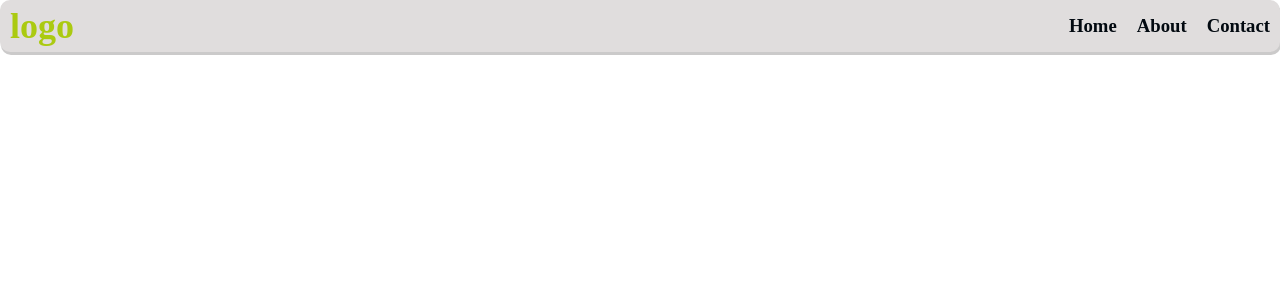
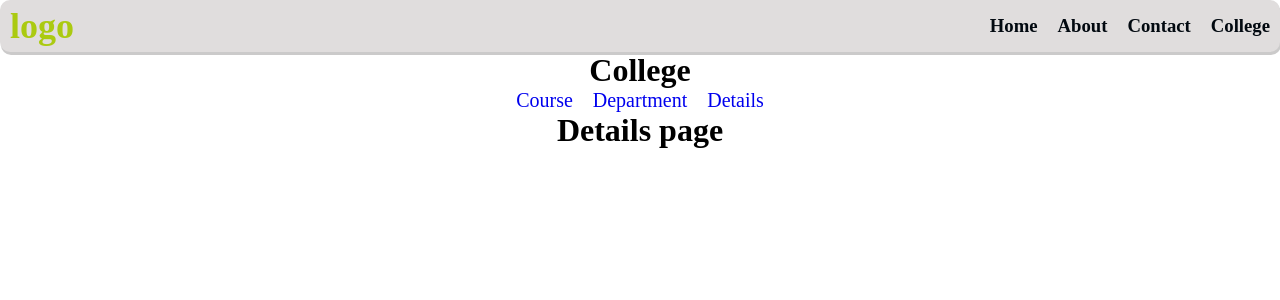
Before and after one commit to Zulqarnain-AI/React_Advance, a React (Vite) app: page /college/details in a window 1280 px wide. Shown: the top 300 px of the page. Built offline with nearby package versions, Linux system fonts and the light colour scheme.

Commit message:
added nasted navigation

```diff
--- /dev/null
+++ b/src/Courses.jsx
@@ -0,0 +1,6 @@
+function Courses(){
+    return(
+        <h1>Course page</h1>
+    )
+}
+export default Courses
--- /dev/null
+++ b/src/Department.jsx
@@ -0,0 +1,6 @@
+function Department(){
+    return (
+        <h1>Department page</h1>
+    )
+}
+export default Department
--- /dev/null
+++ b/src/Details.jsx
@@ -0,0 +1,7 @@
+function Details(){
+    return(
+        <h1>Details page</h1>
+    )
+}
+
+export default Details
--- a/src/basicReactRouter.jsx
+++ b/src/basicReactRouter.jsx
@@ -1,6 +1,11 @@
-import {  Link, Routes, Route } from "react-router";
+import {  Link, Routes, Route} from "react-router";
 import style from './styles/nav.module.css';
+import College from './college'
+import Department from './Department'
+import Details from './Details'
+import Courses from './Courses'
 function BasicReactRouter() {
+
     return (
         <>
             <div className={style.header}>
@@ -13,6 +18,8 @@ function BasicReactRouter() {
                     <Link to='/'><h3>Home</h3></Link>
                     <Link to='/about'><h3>About</h3></Link>
                     <Link to='/contact'><h3>Contact</h3></Link>
+                    <Link to='/college'><h3>College</h3></Link>
+
                 </div>
 
             </div>
@@ -20,6 +27,12 @@ function BasicReactRouter() {
                 <Route path="/" element={<h1>home</h1>} />
                 <Route path='/about' element={<h1>about</h1>} />
                 <Route path='/contact' element={<h1>contact</h1>} />
+                <Route path='/college' element={<College />} >
+                <Route path='courses' element={<Courses />} />
+                <Route path='department' element={<Department />} />
+                <Route path='details' element={<Details />} />
+                </Route>
+
             </Routes>
         </>
 
--- /dev/null
+++ b/src/college.jsx
@@ -0,0 +1,21 @@
+
+import { Outlet, NavLink,  } from 'react-router'
+
+
+function College() {
+    return (
+        <>
+        <div style={{textAlign:'center'}}>
+
+            <h1>College</h1>
+            <NavLink to='courses' style={{margin:'10px',fontSize:'20px', textDecoration:'none'}}>Course</NavLink>
+            <NavLink to='department' style={{margin:'10px',fontSize:'20px', textDecoration:'none'}}>Department</NavLink>
+            <NavLink to='details' style={{margin:'10px',fontSize:'20px', textDecoration:'none'}}>Details</NavLink>
+            <Outlet />
+        </div>
+
+
+        </>
+    )
+}
+export default College
```
